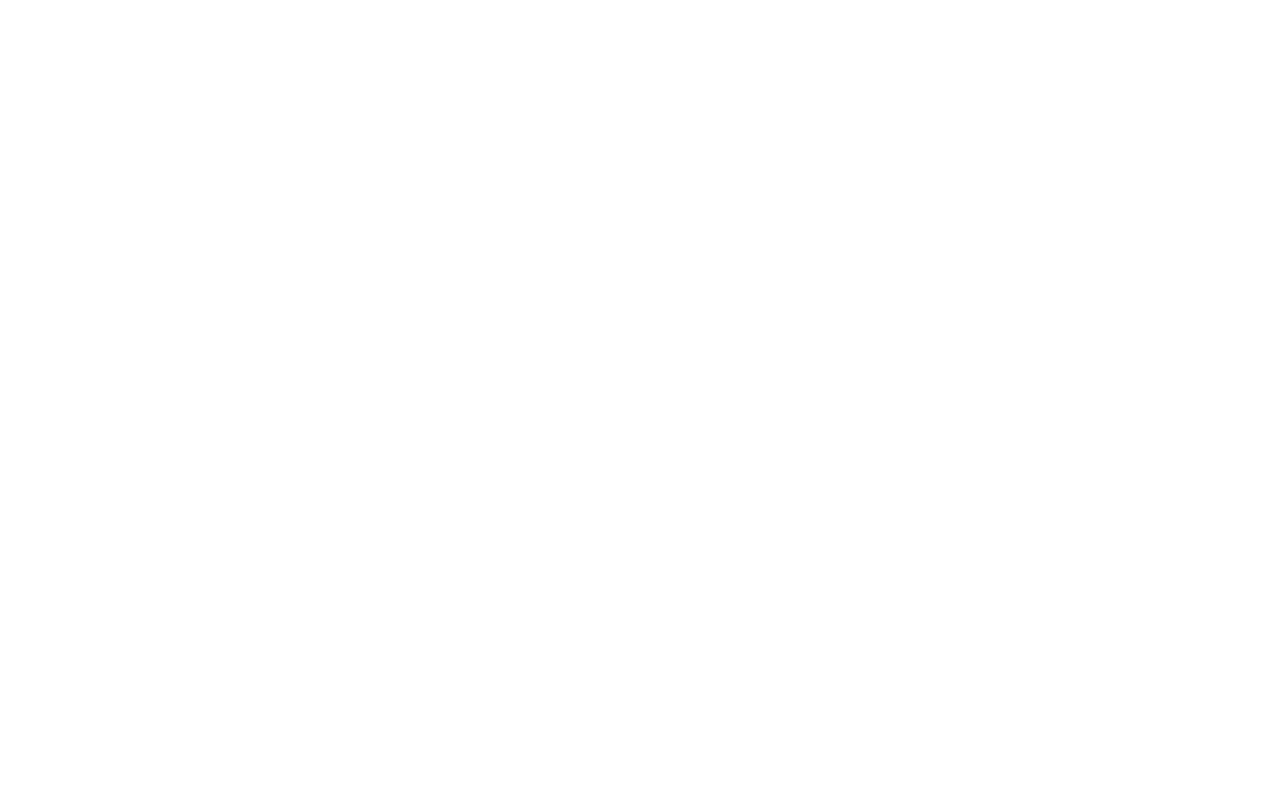
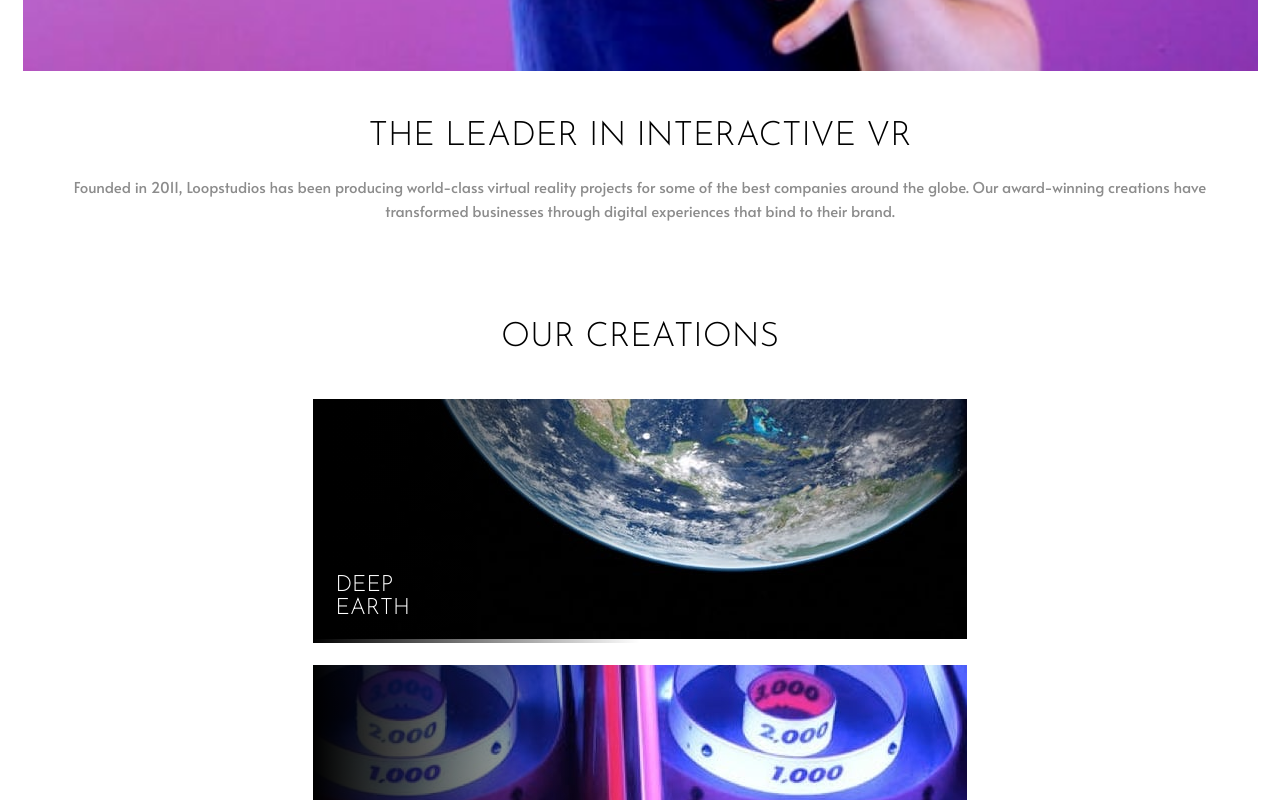
Before and after one commit to mirfanwebdev/loopstudio-landing-frontendmentor, a Vue app: page / in a window 1280 px wide. Shown: the part 1640-2440 px from the top of the page. Before the commit the page ends 1124 px from the top, so only its background shows below. Built offline with nearby package versions, Linux system fonts and the light colour scheme.

Commit message:
add main section and product items

```diff
--- a/src/App.vue
+++ b/src/App.vue
@@ -1,15 +1,27 @@
 <script setup>
 import Footer from './components/Footer.vue';
 import Hero from './components/Hero.vue';
+import Interactive from './components/Interactive.vue';
+import Products from './components/Products.vue';
 </script>
 
 <template>
   <main>
     <Hero />
+    <div class="main-section">
+      <Interactive />
+      <Products/>
+    </div>
     <Footer />
   </main>
 </template>
 
 <style scoped>
-
+.main-section {
+  padding: 7rem 1.5rem 5rem 1.5rem;
+  display: flex;
+  flex-direction: column;
+  align-items: center;
+  gap: 5rem
+}
 </style>
--- /dev/null
+++ b/src/components/BaseItem.vue
@@ -0,0 +1,92 @@
+<script setup>
+import { ref } from 'vue';
+import deepEarth from '../assets/mobile/image-deep-earth.jpg';
+import nightArcade from '../assets/mobile/image-night-arcade.jpg';
+import soccerTeam from '../assets/mobile/image-soccer-team.jpg';
+import grid from '../assets/mobile/image-grid.jpg';
+import above from '../assets/mobile/image-from-above.jpg';
+import pocketBorealis from '../assets/mobile/image-pocket-borealis.jpg';
+import curiosity from '../assets/mobile/image-curiosity.jpg';
+import fisheye from '../assets/mobile/image-fisheye.jpg';
+const list = ref([
+    {
+        id: 1,
+        name: 'deep earth',
+        img: deepEarth,
+    },
+    {
+        id: 2,
+        name: 'night arcade',
+        img: nightArcade,
+    },
+    {
+        id: 3,
+        name: 'soccer team vr',
+        img: soccerTeam,
+    },
+    {
+        id: 4,
+        name: 'the grid',
+        img: grid,
+    },
+    {
+        id: 5,
+        name: 'from up above vr',
+        img: above,
+    },
+    {
+        id: 6,
+        name: 'pocket borealis',
+        img: pocketBorealis,
+    },
+    {
+        id: 7,
+        name: 'the curiosity',
+        img: curiosity,
+    },
+    {
+        id: 8,
+        name: 'fisheye',
+        img: fisheye,
+    },
+]);
+
+</script>
+
+<template>
+<div v-for="item in list" :key="item.id" class="container-item">
+    <img :src="item.img" :alt="item.name">
+    <div class="bg"></div>
+    <p>{{ item.name }}</p>
+</div>
+</template>
+
+<style scoped>
+img {
+    width: 100%;
+    object-fit: cover;
+}
+.container-item {
+    width: 100%;
+    height: 100%;
+    position: relative;
+}
+.bg {
+    position: absolute;
+    width: 100%;
+    height: 100%;
+    background-image: linear-gradient(to right, var(--black), transparent, transparent);
+    bottom: 0;
+}
+p {
+    position: absolute;
+    bottom: 1.5rem;
+    left: 1.5rem;
+    color: var(--white);
+    font-family: var(--josefin-sans);
+    font-weight: 300;
+    text-transform: uppercase;
+    font-size: 1.5rem;
+    width: 8rem;
+}
+</style>
--- a/src/components/Footer.vue
+++ b/src/components/Footer.vue
@@ -12,7 +12,7 @@
         <div class="social">
             <BaseSocial/>
         </div>
-        <p>© 2021 Loopstudios. All rights reserved.</p>
+        <p class="copyright">© 2021 Loopstudios. All rights reserved.</p>
     </footer>
 </template>
 
@@ -35,9 +35,13 @@
     flex-direction: column;
     align-items: center;
     gap: 1rem;
+    padding: 1.5rem 0;
 }
 .social {
     display: flex;
     gap: 1rem;
 }
+.copyright {
+    color: var(--dark-gray);
+}
 </style>
--- /dev/null
+++ b/src/components/Interactive.vue
@@ -0,0 +1,34 @@
+<script setup>
+</script>
+<template>
+<section>
+    <img src="../assets/mobile/image-interactive.jpg" alt="interactive">
+    <div class="container-text">
+      <h2>The leader in interactive VR</h2>
+      <p>Founded in 2011, Loopstudios has been producing world-class virtual reality
+  projects for some of the best companies around the globe. Our award-winning
+  creations have transformed businesses through digital experiences that bind
+  to their brand.</p>
+    </div>
+</section>
+</template>
+<style scoped>
+img {
+    width: 100%;
+}
+h2 {
+    font-family: var(--josefin-sans);
+    font-weight: 300;
+    text-transform: uppercase;
+    font-size: 2.25rem;
+    margin: 1.5rem 0;
+}
+.container-text {
+  padding: 1.5rem 1.5rem 0 1.5rem;
+  text-align: center;
+}
+p {
+  line-height: 1.6;
+  color: var(--dark-gray);
+}
+</style>
--- /dev/null
+++ b/src/components/Products.vue
@@ -0,0 +1,49 @@
+<script setup>
+import BaseItem from './BaseItem.vue';
+</script>
+
+<template>
+<section>
+    <h2>our creations</h2>
+    <div class="container-product">
+        <BaseItem/>
+    </div>
+    <button class="btn">see all</button>
+</section>
+</template>
+
+<style scoped>
+section {
+    display: flex;
+    flex-direction: column;
+    align-items: center;
+    gap: 1.5rem;
+}
+h2 {
+    font-family: var(--josefin-sans);
+    font-weight: 300;
+    text-transform: uppercase;
+    text-align: center;
+    font-size: 2.25rem;
+    margin: 1.5rem 0;
+}
+.container-product {
+    display: flex;
+    flex-direction: column;
+    align-items: center;
+    gap: 1.5rem;
+}
+.btn {
+    text-transform: uppercase;
+    letter-spacing: 0.25rem;
+    background-color: transparent;
+    border: 2px solid var(--very-dark-gray);
+    padding: 0.5rem 1.5rem;
+    color: var(--very-dark-gray);
+    cursor: pointer;
+}
+.btn:active {
+    background-color: var(--very-dark-gray);
+    color: var(--white);
+}
+</style>
--- a/src/style.css
+++ b/src/style.css
@@ -12,8 +12,8 @@
 }
 
 * {
-  font-family: system-ui, -apple-system, BlinkMacSystemFont, "Segoe UI", Roboto,
-    Oxygen, Ubuntu, Cantarell, "Open Sans", "Helvetica Neue", sans-serif;
+  font-family: var(--alata);
+  font-weight: 400;
   margin: 0;
   padding: 0;
   box-sizing: border-box;
```
